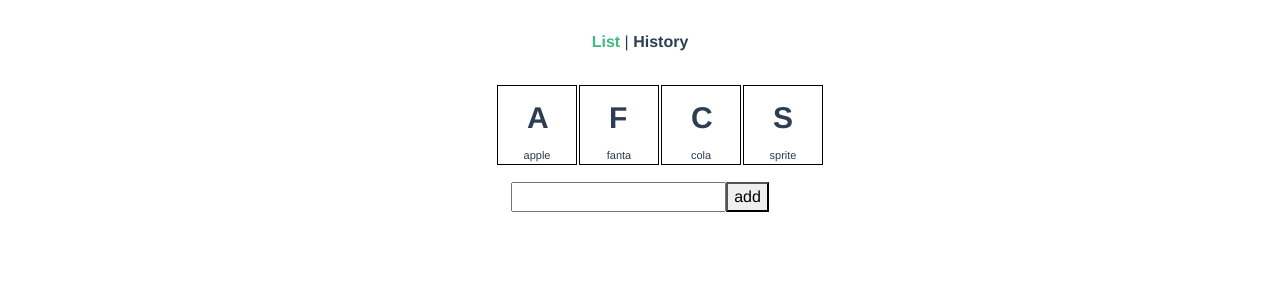
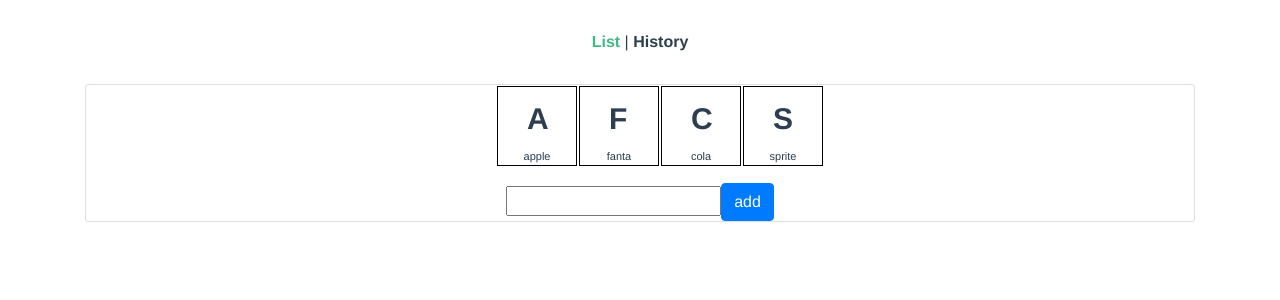
Before and after one commit to Renegade1821/vue-shopping-list, a Vue app: page /#/ in a window 1280 px wide. Shown: the top 300 px of the page. Built offline with nearby package versions, Linux system fonts and the light colour scheme.

Commit message:
slight changes to app appearance with bootstrap

```diff
--- a/src/components/ShoppingList.vue
+++ b/src/components/ShoppingList.vue
@@ -1,5 +1,5 @@
 <template>
-  <div class="shoppingList">
+  <div class="card shoppingList">
     <ul>
       <div class="shoppingTilesWrapper" >
         <ShoppingListItem v-for="item in list" :key="item.title" :item="item"></ShoppingListItem>
@@ -7,7 +7,7 @@
     </ul>
     <div>
       <input v-model="newItem" v-on:keyup.enter="addItem()" />
-      <button type="submit" v-on:click="addItem()">add</button>
+      <button class="btn btn-primary" type="submit" v-on:click="addItem()">add</button>
     </div>
   </div>
 </template>
--- a/src/views/List.vue
+++ b/src/views/List.vue
@@ -1,5 +1,5 @@
 <template>
-  <div>
+  <div class="container">
     <ShoppingList/>
   </div>
 </template>
```
